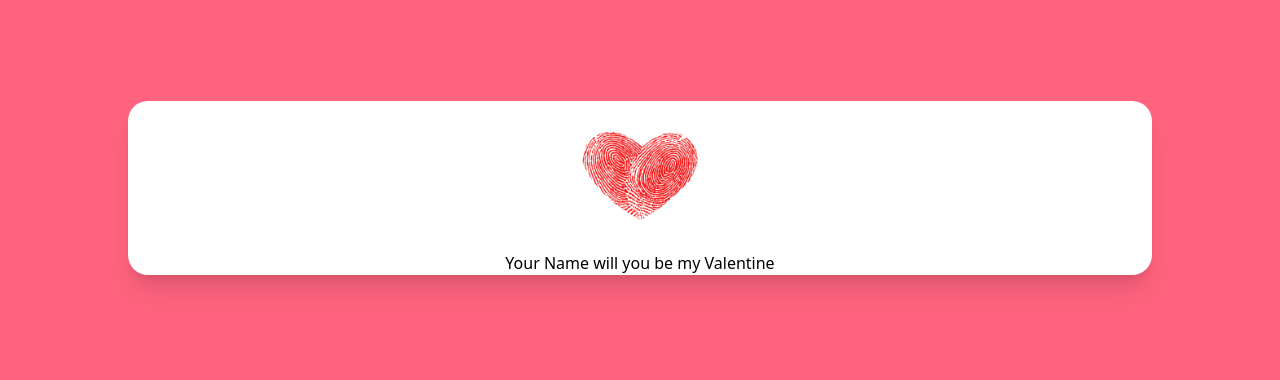
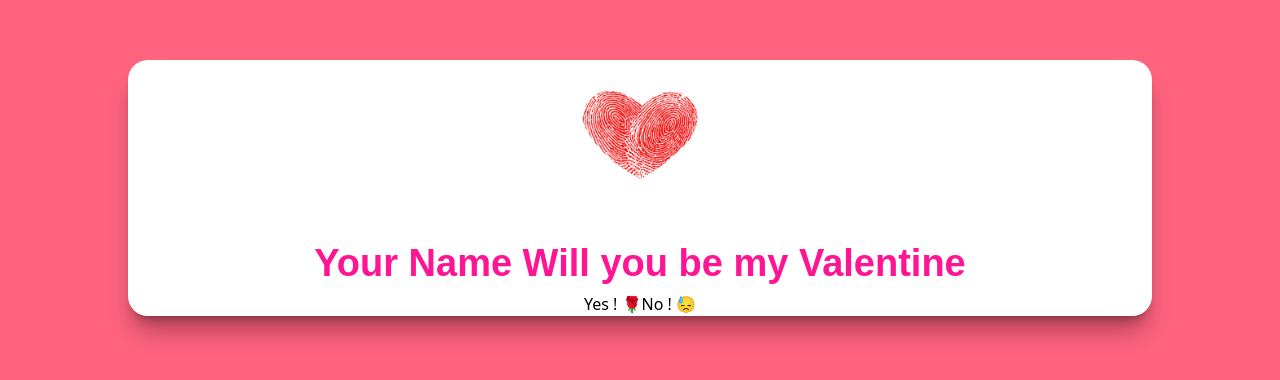
Before and after one commit to franschokoe/Valentine, a React (Vite) app: page / in a window 1280 px wide. Shown: the part 212-592 px from the top of the page. Built offline with nearby package versions, Linux system fonts and the light colour scheme.

Commit message:
Button pannel

```diff
--- a/src/componets/decisionpage.jsx
+++ b/src/componets/decisionpage.jsx
@@ -1,21 +1,30 @@
-import { useState } from "react";
+import { useEffect, useState } from "react";
 import React from "react";
 import '../style/style.css'
 import fingerprint from "../assets/first/fingerprint-love.jpg"
 
-export function  Decision({name}){
+export function  Decision(){
 
     const [yes , setYes] = useState()
+
+
+    // receiverName = window.prompt("Your name: ")
 
     return (
         <div className="mycontainer">
 
-            <div className="container1 shadow-xl" >
+            <div className="container1 shadow-xl/30" >
                 <img className="fingerprint" src={fingerprint}/>
-                <div>
-                    <h1>Your Name will you be my Valentine</h1>
+                <div className="sub-info">
+                    <h1>Your Name Will you be my Valentine</h1>
+
+                </div>
+                <div className="btn-part">
+                    <button>Yes ! 🌹</button>
+                    <button>No ! 😓 </button>
                 </div>
             </div>
+
         </div>
     )
 
```
